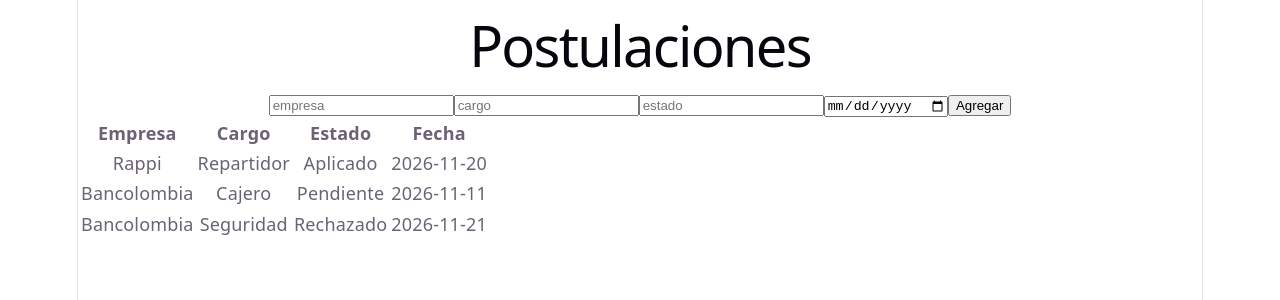
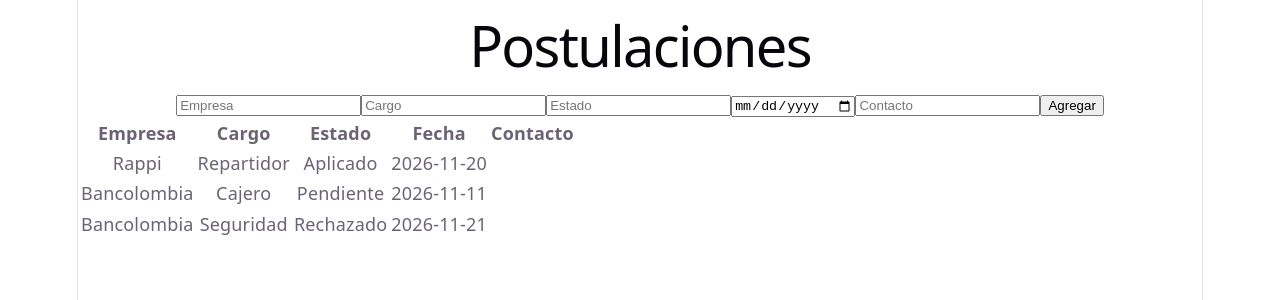
Before and after one commit to rafaillera/mi-portafolio, a React app in the folder frontend/: page / in a window 1280 px wide. Shown: the top 300 px of the page. Built offline with nearby package versions, Linux system fonts and the light colour scheme; the HTML template or start-up script is replaced by a standard one.

Commit message:
Agrega conctacto y limpia formulario

```diff
--- a/frontend/src/App.jsx
+++ b/frontend/src/App.jsx
@@ -1,6 +1,6 @@
 import { postulaciones as postulacionesIniciales} from "./data/postulaciones";
 import FormularioPostulaciones from "./components/FormularioPostulaciones";
-import TablaPostulaciones from "./components/TablaPostulaciones";
+import TablaPostulaciones from "./components/Tablapostulaciones";
 import { useState } from "react";
 
 
--- a/frontend/src/components/FormularioPostulaciones.jsx
+++ b/frontend/src/components/FormularioPostulaciones.jsx
@@ -5,38 +5,50 @@ function FormularioPostulaciones({agregarPostulaciones}) {
     const [cargo, setCargo] = useState("");
     const [estado, setEstado] = useState("");
     const [fecha, setFecha] = useState("");
+    const [contacto, setContacto] = useState("");
 
 function manejarEnvio(e) {
     e.preventDefault();
-    agregarPostulaciones({id: Date.now(), empresa, cargo, estado, fecha});
+    agregarPostulaciones({id: Date.now(), empresa, cargo, estado, fecha, contacto});
+    setEmpresa("");
+    setCargo("");
+    setEstado("");
+    setFecha("");
+    setContacto("");
 }
 
     return (
 
     <form onSubmit={manejarEnvio}>
         <input
-            placeholder = "empresa"
+            placeholder = "Empresa"
             value={empresa}
             onChange={(e) => setEmpresa(e.target.value)}
         />
 
         <input
-            placeholder = "cargo"
+            placeholder = "Cargo"
             value={cargo}
             onChange={(e) => setCargo(e.target.value)}
         />
 
         <input
-            placeholder = "estado"
+            placeholder = "Estado"
             value={estado}
             onChange={(e) => setEstado(e.target.value)}
         />
 
         <input
             type="date"
-            placeholder = "fecha"
+            placeholder = "Fecha"
             value={fecha}
             onChange={(e) => setFecha(e.target.value)}
+        />
+
+        <input
+            placeholder="Contacto"
+            value={contacto}
+            onChange={(e) => setContacto(e.target.value)}
         />
 
         <button type="submit">Agregar</button>
--- a/frontend/src/components/Tablapostulaciones.jsx
+++ b/frontend/src/components/Tablapostulaciones.jsx
@@ -7,6 +7,7 @@ function TablaPostulaciones ({postulaciones}) {
                     <th>Cargo</th>
                     <th>Estado</th>
                     <th>Fecha</th>
+                    <th>Contacto</th>
                 </tr>
             </thead>
             <tbody>
@@ -16,6 +17,7 @@ function TablaPostulaciones ({postulaciones}) {
                         <td>{p.cargo}</td>
                         <td>{p.estado}</td>
                         <td>{p.fecha}</td>
+                        <td>{p.contacto}</td>
                     </tr>
                 ))}
             </tbody>
```
